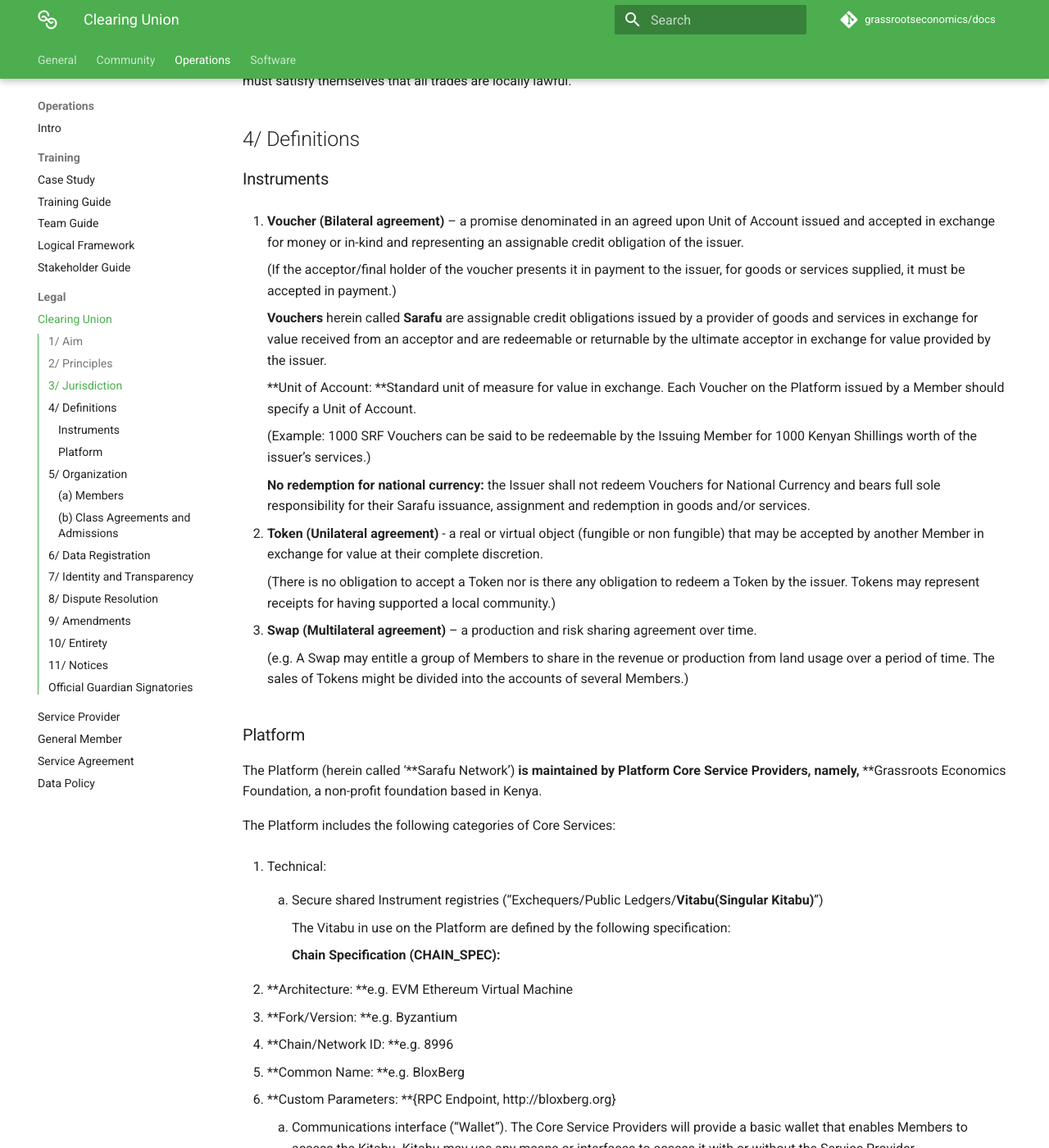
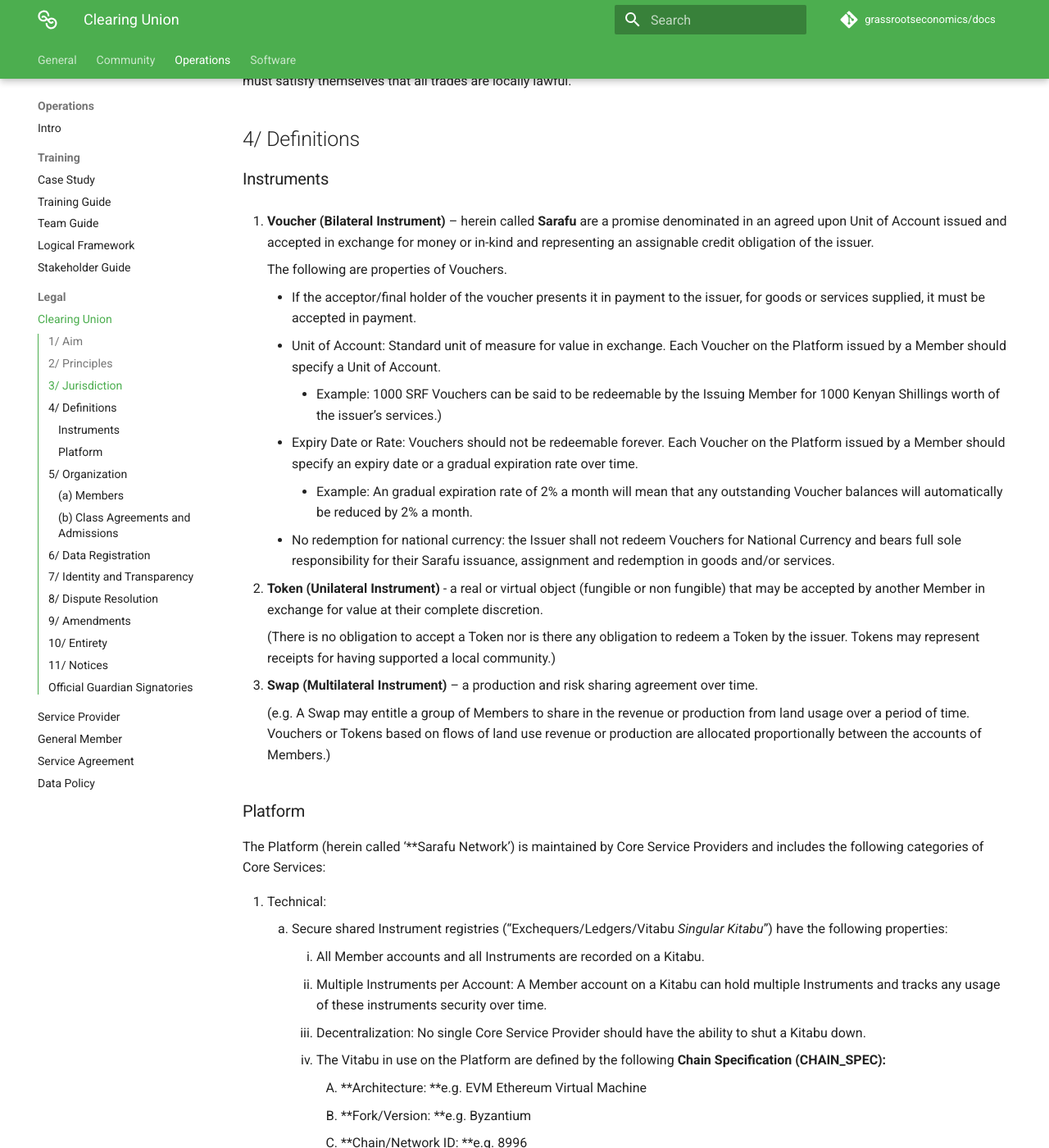
Before and after one commit to grassrootseconomics/docs.grassecon.org, an MkDocs documentation site: the page built from docs/sarafu_clearing_union.md, in a window 1280 px wide and 1400 px high, scrolled down 1406 px. Shown: the whole window at 82% size. Built offline with MkDocs 1.6.1 and Material for MkDocs 9.7.7, drawn with Linux system fonts in a browser that asks for light colours; comment, search, counter and statistics services are not loaded; some of the changed text lies outside the part shown.

Commit message:
changes to sarafu clearing union

```diff
--- a/docs/sarafu_clearing_union.md
+++ b/docs/sarafu_clearing_union.md
@@ -8,19 +8,17 @@
 
 ## 1/ Aim
 
-**Sarafu Clearing Union** is an open association of people and organizations with the aim of inclusive community access to purchasing power.
+**Sarafu Clearing Union** is an open association of people and organizations with the aim of inclusive community creation and clearing of purchasing power.
 
 
 ## 2/ Principles
 
 The core Principles are:
 
-
-
 1. Care for people - maximize amenity, well being, happiness and contentment.
 2. Care for land - minimize use of finite resources for economic activity.
 3. Equity - affordable and secure access to land, resources, knowledge & care.
-4. Reciprocity – mutual sharing of risk, cost and surplus.
+4. Reciprocity – and mutual sharing of risk, cost and surplus.
 5. Non-Dominance - no person to have dominant rights over any other.
 6. Financial independence - support financial systems that are localized and/or community based
 7. Sustainability - ensure the continuation of community based systems
@@ -29,7 +27,7 @@
 
 ## 3/ Jurisdiction
 
-Sarafu Union, as an associative and participatory agreement, transcends jurisdiction and is tax transparent.
+Sarafu Clearing Union, as an associative and participatory agreement, transcends jurisdiction and is tax transparent.
 
 All Members are bound by local law generally and tax laws specifically. Any usage of Instruments are between willing Members who must satisfy themselves that all trades are locally lawful.
 
@@ -40,54 +38,42 @@
 ### Instruments
 
 
-1. **Voucher (Bilateral agreement)** – a promise denominated in an agreed upon Unit of Account issued and accepted in exchange for money or in-kind and representing an assignable credit obligation of the issuer.
+1. **Voucher (Bilateral Instrument)** – herein called **Sarafu** are a promise denominated in an agreed upon Unit of Account issued and accepted in exchange for money or in-kind and representing an assignable credit obligation of the issuer.
 
-    (If the acceptor/final holder of the voucher presents it in payment to the issuer, for goods or services supplied, it must be accepted in payment.)
+    The following are properties of Vouchers.
 
+    * If the acceptor/final holder of the voucher presents it in payment to the issuer, for goods or services supplied, it must be accepted in payment.
+    * Unit of Account: Standard unit of measure for value in exchange. Each Voucher on the Platform issued by a Member should specify a Unit of Account.
+        * Example: 1000 SRF Vouchers can be said to be redeemable by the Issuing Member for 1000 Kenyan Shillings worth of the issuer’s services.)
+    * Expiry Date or Rate: Vouchers should not be redeemable forever. Each Voucher on the Platform issued by a Member should specify an expiry date or a gradual expiration rate over time.
+        * Example: An gradual expiration rate of 2% a month will mean that any outstanding Voucher balances will automatically be reduced by 2% a month.
+    * No redemption for national currency: the Issuer shall not redeem Vouchers for National Currency and bears full sole responsibility for their Sarafu issuance, assignment and redemption in goods and/or services.
 
-    **Vouchers**  herein called **Sarafu** are assignable credit obligations issued by a provider of goods and services in exchange for value received from an acceptor and are redeemable or returnable by the ultimate acceptor in exchange for value provided by the issuer.
-
-
-    **Unit of Account: **Standard unit of measure for value in exchange. Each Voucher on the Platform issued by a Member should specify a Unit of Account.
-
-
-    (Example: 1000 SRF Vouchers can be said to be redeemable by the Issuing Member for 1000 Kenyan Shillings worth of the issuer’s services.)
-
-
-    **No redemption for national currency:**  the Issuer shall not redeem Vouchers for National Currency and bears full sole responsibility for their Sarafu issuance, assignment and redemption in goods and/or services.
-
-2. **Token (Unilateral agreement)** - a real or virtual object (fungible or non fungible) that may be accepted by another Member in exchange for value at their complete discretion.
+2. **Token (Unilateral Instrument)** - a real or virtual object (fungible or non fungible) that may be accepted by another Member in exchange for value at their complete discretion.
 
     (There is no obligation to accept a Token nor is there any obligation to redeem a Token by the issuer. Tokens may represent receipts for having supported a local community.)
 
-3. **Swap (Multilateral agreement)** – a production and risk sharing agreement over time.
+3. **Swap (Multilateral Instrument)** – a production and risk sharing agreement over time.
 
-    (e.g. A Swap may entitle a group of Members to share in the revenue or production from land usage over a period of time. The sales of Tokens might be divided into the accounts of several Members.)
-
+    (e.g. A Swap may entitle a group of Members to share in the revenue or production from land usage over a period of time. Vouchers or Tokens based on flows of land use revenue or production are allocated proportionally between the accounts of Members.)
 
 
 ### Platform
 
-The Platform (herein called ‘**Sarafu Network’) **is maintained by Platform Core Service Providers, namely,** **Grassroots Economics Foundation, a non-profit foundation based in Kenya.
-
-The Platform includes the following categories of Core Services:
-
-
+The Platform (herein called ‘**Sarafu Network’) is maintained by Core Service Providers and includes the following categories of Core Services:
 
 1. Technical:
-    1. Secure shared Instrument registries (“Exchequers/Public Ledgers/**Vitabu(Singular Kitabu)**”)
-
-        The Vitabu in use on the Platform are defined by the following specification:
-
-
-        **Chain Specification (CHAIN_SPEC):**
-
-1. **Architecture: **e.g. EVM Ethereum Virtual Machine
-2. **Fork/Version:  **e.g. Byzantium
-3. **Chain/Network ID: **e.g. 8996
-4. **Common Name: **e.g. BloxBerg
-5. **Custom Parameters: **{RPC Endpoint, http://bloxberg.org}
-    2. Communications interface (“Wallet”). The Core Service Providers will provide a basic wallet that enables Members to access the Kitabu. Kitabu may use any means or interfaces to access it with or without the Service Provider.
+    1. Secure shared Instrument registries (“Exchequers/Ledgers/Vitabu _Singular Kitabu_”) have the following properties:
+        1. All Member accounts and all Instruments are recorded on a Kitabu.
+        1. Multiple Instruments per Account: A Member account on a Kitabu can hold multiple Instruments and tracks any usage of these instruments security over time.
+        1. Decentralization: No single Core Service Provider should have the ability to shut a Kitabu down.
+        1. The Vitabu in use on the Platform are defined by the following **Chain Specification (CHAIN_SPEC):**
+             1. **Architecture: **e.g. EVM Ethereum Virtual Machine
+             2. **Fork/Version:  **e.g. Byzantium
+             3. **Chain/Network ID: **e.g. 8996
+             4. **Common Name: **e.g. BloxBerg
+             5. **Custom Parameters: ** e.g. {RPC Endpoint, http://bloxberg.org}
+    2. Communications interfaces (“Wallets”). The Core Service Providers will provide a basic wallet that enables Members to access a Kitabu. Kitabu may use any means or interfaces to access it with or without the Service Provider.
 2. Social: The shared knowledge and code base and implementation and educational methodologies.
 3. Legal: Due Diligence, audits and arbitration of disputes
 
@@ -99,31 +85,31 @@
 
 There are three Member Classes with the following rights and obligations:
 
-1. **Kibuyu _(plural Vibuyu)_: **A **Kibuyu** is a Sarafu Chama Member or an association of Sarafu Chama Members with a common purpose.
+1. **Generaly Members** (herin called Kibuyu or _plural Vibuyu_): A Kibuyu is an individual person, organization oran association of Sarafu Clearing Union Members with a common purpose.
     1. Right to issue, accept, assign, and redeem Vouchers
     2. Right to register Swaps and enter into production, surplus, asset and data use sharing Swap Agreements
     3. Right to issue and to exchange Tokens.
     4. Right to delegate custody of their Kitabu data to a Core Service Provider
     5. Right to assign a _Kibuyu Account _to a member. This is used for the purposes of initial Sarafu allocation, fines, levies,  savings and other group holdings.
-    6. Obligation to register any Instrument on the Kitabu
+    6. Obligation to register any Instrument on a Kitabu
     7. Obligation to contribute via Voucher assignments, in money or in kind the agreed upon development and operating costs of Core Service Providers.
-    8. Right to hold a means of secure identification in order to interact with the Kitabu.
-2. **Platform Core Service Providers **
+    8. Right to hold a means of secure identification in order to interact with a Kitabu.
+2. **Core Service Providers **
     9. Right to receive agreed development and operating costs and an agreed production share in respect of services.
         1. Core Service Providers are categorized as follows:
             1. Technical:
-                1. Right to migrate to an appropriate Kitabu
+                1. Right to use and migrate to an appropriate Kitabu
                 2. Obligation to develop the Platform’s open source code base
                 3. Obligation to operate the Platform’s servers and various microservices.
                 4. Obligation to hold and secure granted Member data and intellectual property jointly in common.
                 5. Obligation to give Members access to their Kitabu accounts.
-                6. Obligation to provide a means of a secure identification to Members in order to interact with the Kitabu.
+                6. Obligation to provide a means of a secure identification to Members in order to interact with a Kitabu.
             2. Social:
                 7. Obligation to provide training and education, administer Member admission, ensure data transparency, oversee quality standards.
                 8. Right to make available anonymous transaction data and user information to Researchers and Members and (subject to a one month waiting period) individual balances and trade history will be provided to individual Members and Mediators upon request
             3. Legal:
                 9. Obligation to arbitrate disputes in relation to issuance, assignment and return of Vouchers.
-                10. Right to assign a validator to assess Sarafu redemption commitments and Applications and shall be given access to audit commitments and shall verify the Member’s capacity to sustainably redeem their issued Sarafu for one year's worth of specified goods or services.
+                10. Right to assign a validator to assess Member's Instruments and Applications.
                 11. Right to assign arbitrators for the mediation of disputes.
 3. **Guardians**
     1. Rights of final veto on behalf of Members generally in respect of amendments to this agreement incompatible with the Aim and Principles.
@@ -142,8 +128,8 @@
     3. Should the Applicant wish to terminate this agreement and end their membership they must return all Sarafu issued to them, to the Service Provider or pay an equivalent settlement in kind for outstanding Sarafu obligations.
     4. A Non-Performing Member wishing to terminate membership must demonstrate their complete inability to perform obligations to a Validator assigned by the Service Provider.
 7. **Non-Performance:** should a Member be unable or unwilling to uphold their obligations or honor stated commitments they will be designated as non-performing subject to the following:
-        1. a non-performing Member agrees to mediation with an assigned Mediator and to a levy payable to the Mediator up to the amount of non-redeemed Sarafu.
-        2. any material shortfall in commitments or obligations by Kibuyu Members individually or collectively shall be made good following review and recommendations by the Service Provider and subject to the agreement of Members generally.
+    1. a non-performing Member agrees to mediation with an assigned Mediator and to a levy payable to the Mediator up to the amount of non-redeemed Sarafu.
+    2. any material shortfall in commitments or obligations by Kibuyu Members individually or collectively shall be made good following review and recommendations by the Service Provider and subject to the agreement of Members generally.
 
 
 
@@ -153,9 +139,9 @@
 
 
 
-1. Platform Users submit monetary and Instrument transaction data directly or via Platform Service Providers to the Kitabu.
-2. Data is registered in unique time order in the Kitabu.
-3. Instruments are binding on Platform Users under this agreement when registered in the Kitabu.
+1. Platform Users submit monetary and Instrument transaction data directly or via Platform Service Providers to a Kitabu.
+2. Data is registered in unique time order in a Kitabu.
+3. Instruments are binding on Platform Users under this agreement when registered in a Kitabu.
 
 
 ## 7/ Identity and Transparency
```
